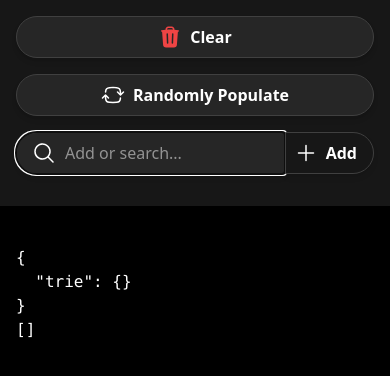
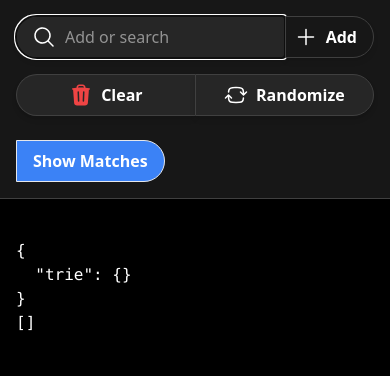
Before and after one commit to aris-bb/autocomplete-trieviz, a SvelteKit app: page /trieviz in a window 390 px wide. Shown: the top 376 px of the page. Built offline with nearby package versions, Linux system fonts and the light colour scheme.

Commit message:
work on making ui bit nicer on mobile devices

```diff
--- a/src/routes/trieviz/+page.svelte
+++ b/src/routes/trieviz/+page.svelte
@@ -91,6 +91,11 @@
 		matches = trie.autocomplete(input);
 	}
 
+	let showMatches = false;
+	function toggleMatches() {
+		showMatches = !showMatches;
+	}
+
 	onMount(() => {
 		const inputEl = document.getElementById('input') as HTMLInputElement;
 		inputEl.focus();
@@ -107,57 +112,11 @@
 </svelte:head>
 
 <div class="flex flex-col md:flex-row h-screen">
-	<div class="md:w-1/3 bg-neutral-900 p-4 md:border-r border-neutral-700">
-		<div class="flex flex-col xl:flex-row justify-between">
-			<button
-				class="bg-neutral-800 border-neutral-700
-				hover:border-neutral-600 hover:shadow-neutral-800
-				shadow-md text-white font-bold py-2 px-4
-				rounded-full border mb-4 xl:w-max w-full
-				flex justify-center items-center"
-				on:click={clear}
-			>
-				<div class="flex items-center">
-					<svg
-						xmlns="http://www.w3.org/2000/svg"
-						viewBox="0 0 24 24"
-						fill="currentColor"
-						class="w-6 h-6 mr-2 text-red-500"
-					>
-						<path
-							fill-rule="evenodd"
-							d="M16.5 4.478v.227a48.816 48.816 0 013.878.512.75.75 0 11-.256 1.478l-.209-.035-1.005 13.07a3 3 0 01-2.991 2.77H8.084a3 3 0 01-2.991-2.77L4.087 6.66l-.209.035a.75.75 0 01-.256-1.478A48.567 48.567 0 017.5 4.705v-.227c0-1.564 1.213-2.9 2.816-2.951a52.662 52.662 0 013.369 0c1.603.051 2.815 1.387 2.815 2.951zm-6.136-1.452a51.196 51.196 0 013.273 0C14.39 3.05 15 3.684 15 4.478v.113a49.488 49.488 0 00-6 0v-.113c0-.794.609-1.428 1.364-1.452zm-.355 5.945a.75.75 0 10-1.5.058l.347 9a.75.75 0 101.499-.058l-.346-9zm5.48.058a.75.75 0 10-1.498-.058l-.347 9a.75.75 0 001.5.058l.345-9z"
-							clip-rule="evenodd"
-						/>
-					</svg>
-					<span>Clear</span>
-				</div>
-			</button>
-			<button
-				class="bg-neutral-800 border-neutral-700
-				hover:border-neutral-600 hover:shadow-neutral-800
-				shadow-md text-white font-bold py-2 px-4
-				rounded-full border mb-4 xl:w-max w-full
-				flex justify-center items-center"
-				on:click={randomPopulate}
-			>
-				<div class="flex items-center">
-					<svg
-						xmlns="http://www.w3.org/2000/svg"
-						viewBox="0 0 24 24"
-						fill="currentColor"
-						class="w-6 h-6 mr-2"
-					>
-						<path
-							fill-rule="evenodd"
-							d="M12 5.25c1.213 0 2.415.046 3.605.135a3.256 3.256 0 013.01 3.01c.044.583.077 1.17.1 1.759L17.03 8.47a.75.75 0 10-1.06 1.06l3 3a.75.75 0 001.06 0l3-3a.75.75 0 00-1.06-1.06l-1.752 1.751c-.023-.65-.06-1.296-.108-1.939a4.756 4.756 0 00-4.392-4.392 49.422 49.422 0 00-7.436 0A4.756 4.756 0 003.89 8.282c-.017.224-.033.447-.046.672a.75.75 0 101.497.092c.013-.217.028-.434.044-.651a3.256 3.256 0 013.01-3.01c1.19-.09 2.392-.135 3.605-.135zm-6.97 6.22a.75.75 0 00-1.06 0l-3 3a.75.75 0 101.06 1.06l1.752-1.751c.023.65.06 1.296.108 1.939a4.756 4.756 0 004.392 4.392 49.413 49.413 0 007.436 0 4.756 4.756 0 004.392-4.392c.017-.223.032-.447.046-.672a.75.75 0 00-1.497-.092c-.013.217-.028.434-.044.651a3.256 3.256 0 01-3.01 3.01 47.953 47.953 0 01-7.21 0 3.256 3.256 0 01-3.01-3.01 47.759 47.759 0 01-.1-1.759L6.97 15.53a.75.75 0 001.06-1.06l-3-3z"
-							clip-rule="evenodd"
-						/>
-					</svg>
-					<span>Randomly Populate</span>
-				</div>
-			</button>
-		</div>
+	<div class="md:w-1/3 bg-neutral-900 p-4 border-b md:border-b-0 md:border-r border-neutral-700">
+		<!-- maybe clear and randomly populate buttons are mutually exclusive and switch between and fade in / out?
+		maybe put search and list on top and clear/randomize buttons on bottom on responsive
+		down arrow button (not button but eh, invisible button) or something to display the list. back up button too -->
+		<div class="flex flex-col xl:flex-col-reverse">
 			<div class="mb-4 flex justify-between relative">
 				<svg
 					xmlns="http://www.w3.org/2000/svg"
@@ -177,7 +136,7 @@
 				border-neutral-700 rounded-full text-white
 				active:border-neutral-600 shadow-md active:shadow-neutral-800
 				rounded-r-none placeholder:text-white/50 pl-12"
-				placeholder="Add or search..."
+					placeholder="Add or search"
 					on:keydown={(event) => {
 						if (event.key === 'Enter') {
 							add();
@@ -211,9 +170,62 @@
 					</div>
 				</button>
 			</div>
+			<div class="flex flex-row md:flex-col xl:flex-row justify-between">
+				<button
+					class="bg-neutral-800 border-neutral-700
+					hover:border-neutral-600 hover:shadow-neutral-800
+					shadow-md text-white font-bold py-2 px-4
+					rounded-full border mb-4 xl:w-max w-full
+					flex justify-center items-center border-r-0 md:border-r
+					rounded-r-none md:rounded-r-full"
+					on:click={clear}
+				>
+					<div class="flex items-center">
+						<svg
+							xmlns="http://www.w3.org/2000/svg"
+							viewBox="0 0 24 24"
+							fill="currentColor"
+							class="w-6 h-6 mr-2 text-red-500"
+						>
+							<path
+								fill-rule="evenodd"
+								d="M16.5 4.478v.227a48.816 48.816 0 013.878.512.75.75 0 11-.256 1.478l-.209-.035-1.005 13.07a3 3 0 01-2.991 2.77H8.084a3 3 0 01-2.991-2.77L4.087 6.66l-.209.035a.75.75 0 01-.256-1.478A48.567 48.567 0 017.5 4.705v-.227c0-1.564 1.213-2.9 2.816-2.951a52.662 52.662 0 013.369 0c1.603.051 2.815 1.387 2.815 2.951zm-6.136-1.452a51.196 51.196 0 013.273 0C14.39 3.05 15 3.684 15 4.478v.113a49.488 49.488 0 00-6 0v-.113c0-.794.609-1.428 1.364-1.452zm-.355 5.945a.75.75 0 10-1.5.058l.347 9a.75.75 0 101.499-.058l-.346-9zm5.48.058a.75.75 0 10-1.498-.058l-.347 9a.75.75 0 001.5.058l.345-9z"
+								clip-rule="evenodd"
+							/>
+						</svg>
+						<span>Clear</span>
+					</div>
+				</button>
+				<button
+					class="bg-neutral-800 border-neutral-700
+					hover:border-neutral-600 hover:shadow-neutral-800
+					shadow-md text-white font-bold py-2 px-4
+					rounded-full border mb-4 xl:w-max w-full
+					flex justify-center items-center rounded-l-none md:rounded-l-full"
+					on:click={randomPopulate}
+				>
+					<div class="flex items-center">
+						<svg
+							xmlns="http://www.w3.org/2000/svg"
+							viewBox="0 0 24 24"
+							fill="currentColor"
+							class="w-6 h-6 mr-2"
+						>
+							<path
+								fill-rule="evenodd"
+								d="M12 5.25c1.213 0 2.415.046 3.605.135a3.256 3.256 0 013.01 3.01c.044.583.077 1.17.1 1.759L17.03 8.47a.75.75 0 10-1.06 1.06l3 3a.75.75 0 001.06 0l3-3a.75.75 0 00-1.06-1.06l-1.752 1.751c-.023-.65-.06-1.296-.108-1.939a4.756 4.756 0 00-4.392-4.392 49.422 49.422 0 00-7.436 0A4.756 4.756 0 003.89 8.282c-.017.224-.033.447-.046.672a.75.75 0 101.497.092c.013-.217.028-.434.044-.651a3.256 3.256 0 013.01-3.01c1.19-.09 2.392-.135 3.605-.135zm-6.97 6.22a.75.75 0 00-1.06 0l-3 3a.75.75 0 101.06 1.06l1.752-1.751c.023.65.06 1.296.108 1.939a4.756 4.756 0 004.392 4.392 49.413 49.413 0 007.436 0 4.756 4.756 0 004.392-4.392c.017-.223.032-.447.046-.672a.75.75 0 00-1.497-.092c-.013.217-.028.434-.044.651a3.256 3.256 0 01-3.01 3.01 47.953 47.953 0 01-7.21 0 3.256 3.256 0 01-3.01-3.01 47.759 47.759 0 01-.1-1.759L6.97 15.53a.75.75 0 001.06-1.06l-3-3z"
+								clip-rule="evenodd"
+							/>
+						</svg>
+						<span>Randomize</span>
+					</div>
+				</button>
+			</div>
+		</div>
+
 		{#if matches.length > 0}
 			<ul class="mt-2">
-				{#each matches as match}
+				{#each matches.slice(0, 1) as match, i}
 					<li
 						class="cursor-pointer hover:bg-gray-200 p-2"
 						on:click={() => {
@@ -224,8 +236,22 @@
 						{match}
 					</li>
 				{/each}
+				{#if matches.length > 1}
+					<li class="opacity-50">and {matches.length - 1} more matches</li>
+				{/if}
 			</ul>
+		{:else if showMatches}
+			<p>No matches found.</p>
 		{/if}
+
+		<button
+			class="bg-blue-500 hover:bg-blue-700 text-white font-bold py-2 px-4 rounded-full rounded-l-none border mt-2"
+			on:click={toggleMatches}
+		>
+			<div class="flex items-center">
+				<span>{showMatches ? 'Hide' : 'Show'} Matches</span>
+			</div>
+		</button>
 	</div>
 	<div class="md:w-2/3 p-4 bg-black h-full">
 		<!-- only if empty though -->
```
Also changed, not shown: tmp.txt (added). Lines whose indentation alone changed are shown as unchanged.
